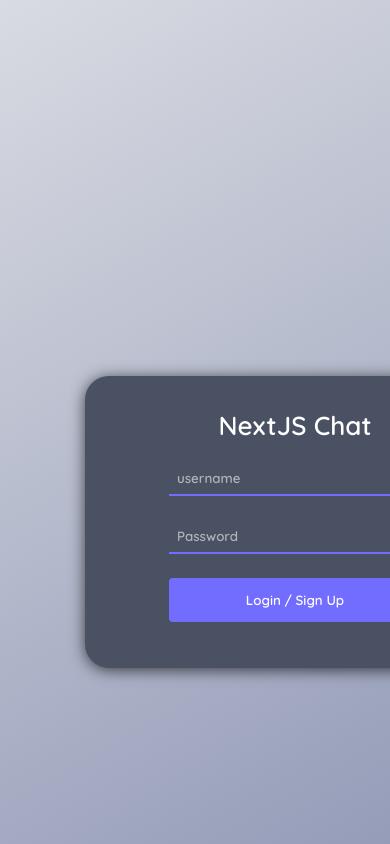
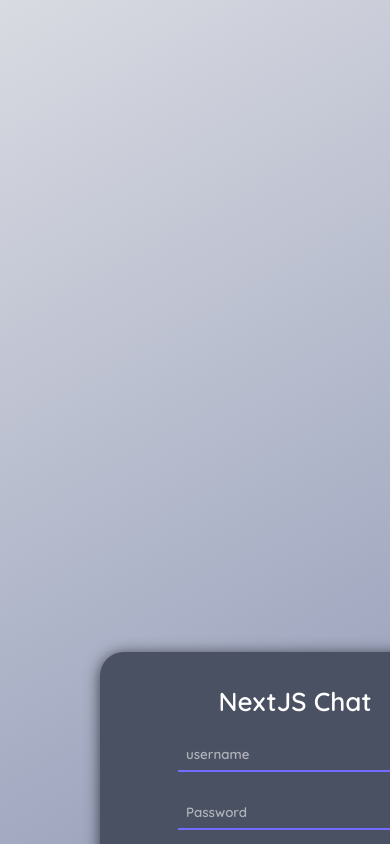
Before and after one commit to aymantarek16/nextjs-chat-app, a Next.js app: page / in a window 390 px wide. Shown: the top 844 px of the page. Built offline with nearby package versions, Linux system fonts and the light colour scheme.

Commit message:
edit media

```diff
--- a/styles/auth.css
+++ b/styles/auth.css
@@ -10,6 +10,9 @@
 
 @media screen and (max-width: 768px) {
   .background {
+    display: flex;
+    justify-content: center;
+    align-items: center;
     width: 100vw;
     height: 100vh;
   }
```
